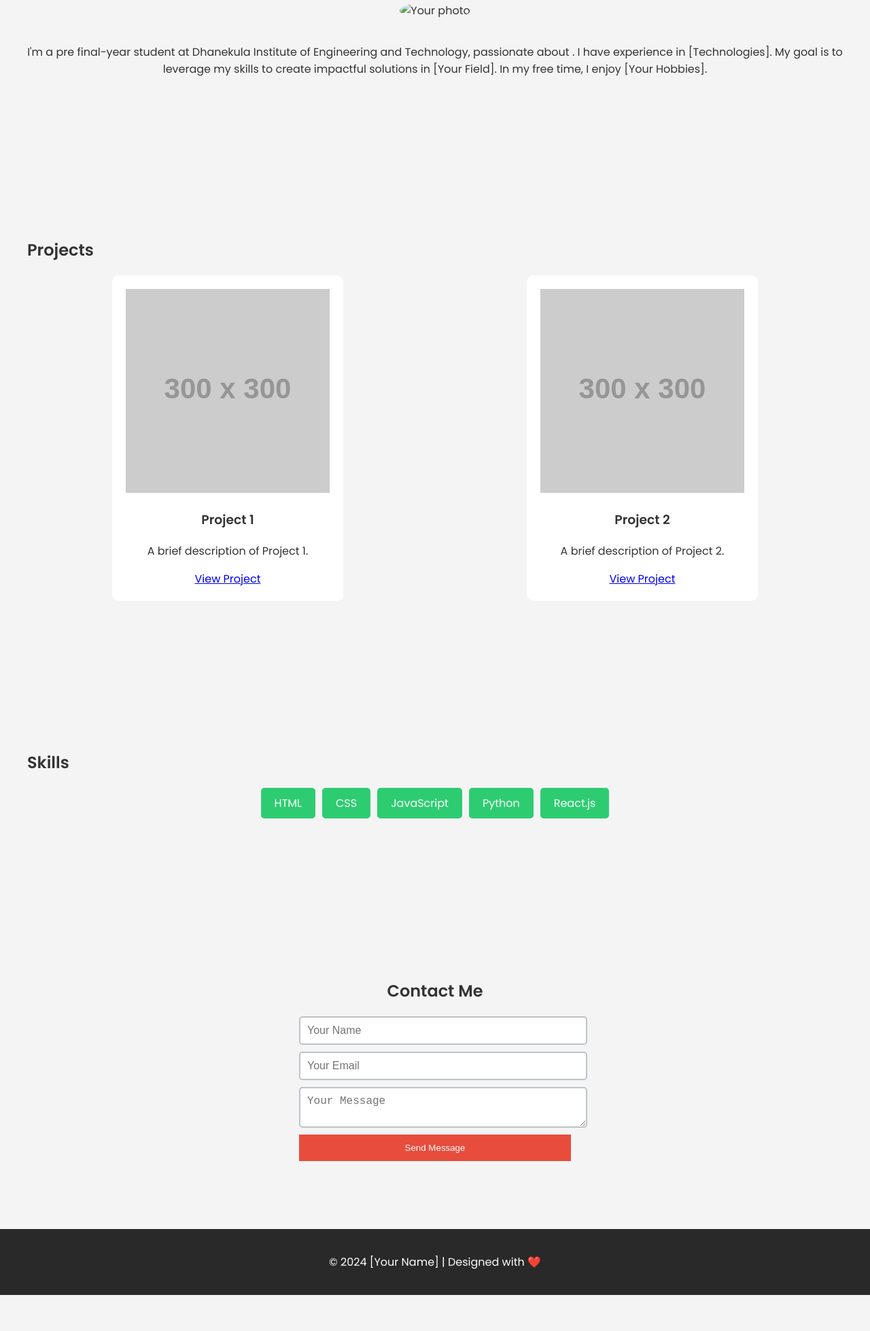
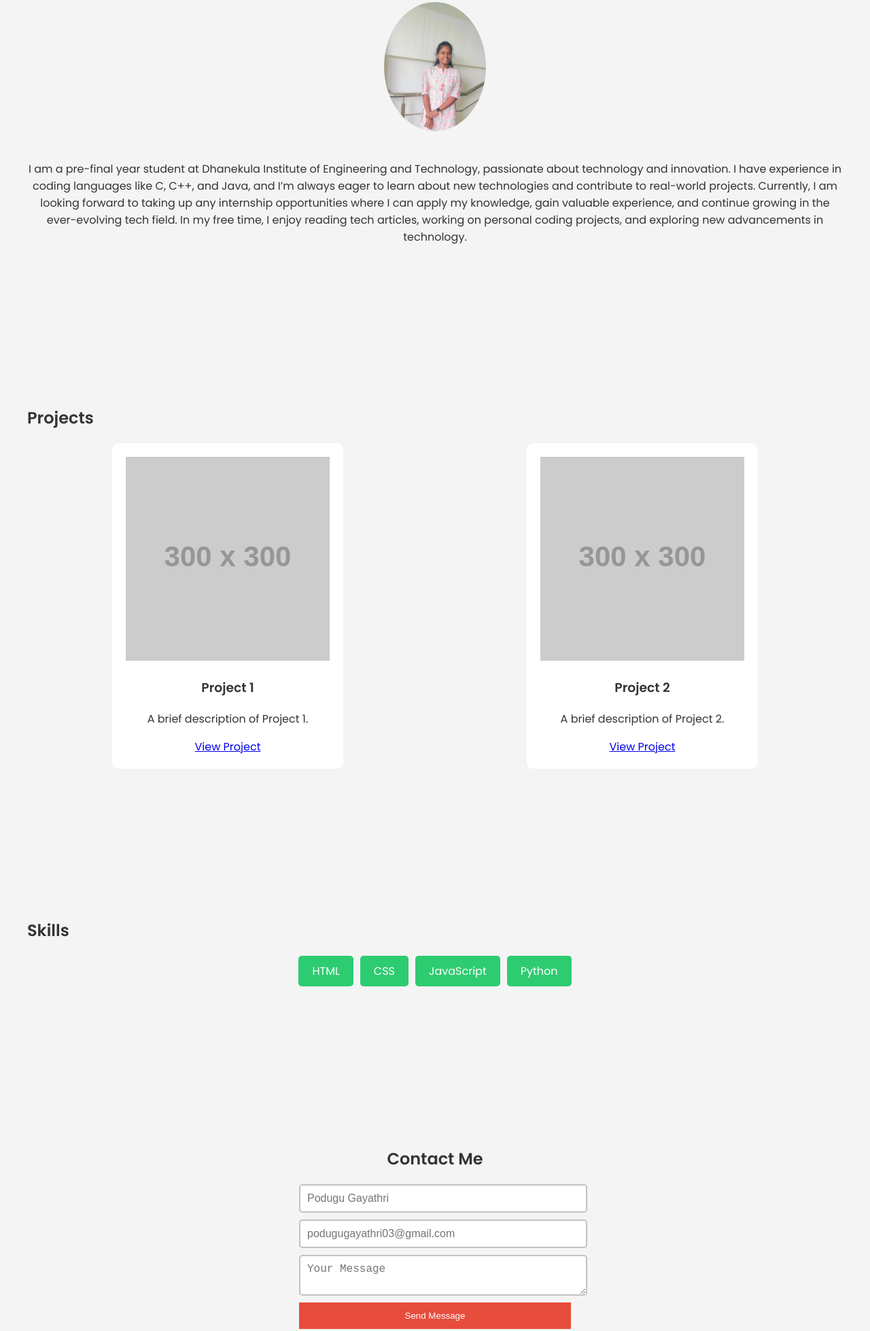
Before and after one commit to Podugugayathri123/po-3, a plain HTML site: page index.html in a window 1280 px wide. Shown: the part 992-2950 px from the top of the page at 68% size. Before the commit the page ends 2897 px from the top, so only its background shows below. Drawn offline with Linux system fonts and the light colour scheme; placeholder pictures from the web are drawn by us.

Commit message:
Update index.html

```diff
--- a/index.html
+++ b/index.html
@@ -38,11 +38,12 @@
         <!-- About Section -->
         <section id="about" class="about-section container">
             <h2>About Me</h2>
-            <img src="ur image" alt="Your photo" class="profile-pic">
+            <img src="profilegaayi.jpg" alt="Your photo" class="profile-pic">
             <p>
-                I'm a pre final-year student at Dhanekula Institute of Engineering and Technology, passionate about .
-                I have experience in [Technologies]. My goal is to leverage my skills to create
-                impactful solutions in [Your Field]. In my free time, I enjoy [Your Hobbies].
+                I am a pre-final year student at Dhanekula Institute of Engineering and Technology, passionate about technology and innovation.
+                I have experience in coding languages like C, C++, and Java, and I’m always eager to learn about new technologies and contribute to real-world projects.
+                Currently, I am looking forward to taking up any internship opportunities where I can apply my knowledge, gain valuable experience, and continue growing in the ever-evolving tech field.
+                In my free time, I enjoy reading tech articles, working on personal coding projects, and exploring new advancements in technology.
             </p>
         </section>
 
@@ -73,7 +74,6 @@
                 <li>CSS</li>
                 <li>JavaScript</li>
                 <li>Python</li>
-                <li>React.js</li>
             </ul>
         </section>
 
@@ -81,8 +81,8 @@
         <section id="contact" class="contact-section container">
             <h2>Contact Me</h2>
             <form id="contact-form">
-                <input type="text" placeholder="Your Name" required>
-                <input type="email" placeholder="Your Email" required>
+                <input type="text" placeholder="Podugu Gayathri" required>
+                <input type="email" placeholder="podugugayathri03@gmail.com" required>
                 <textarea placeholder="Your Message" required></textarea>
                 <button type="submit">Send Message</button>
             </form>
@@ -92,7 +92,7 @@
     <!-- Footer -->
     <footer>
         <div class="container">
-            <p>&copy; 2024 [Your Name] | Designed with ❤️</p>
+            <p>&copy; 2024 Podugu Gayathri | Designed with ❤️</p>
         </div>
     </footer>
 
```
